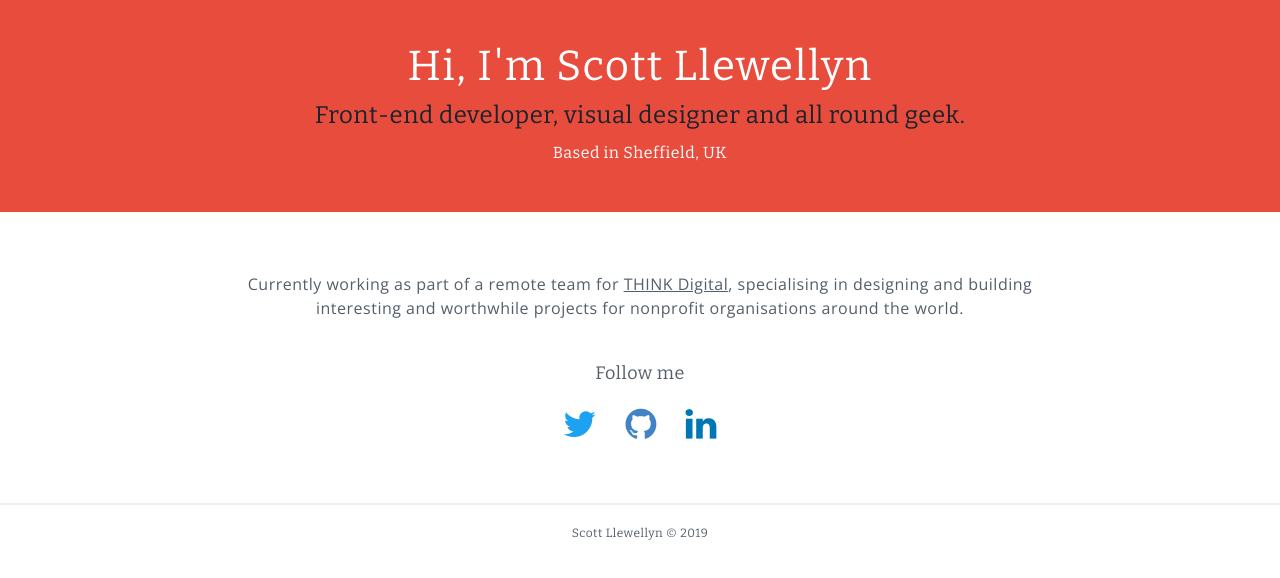
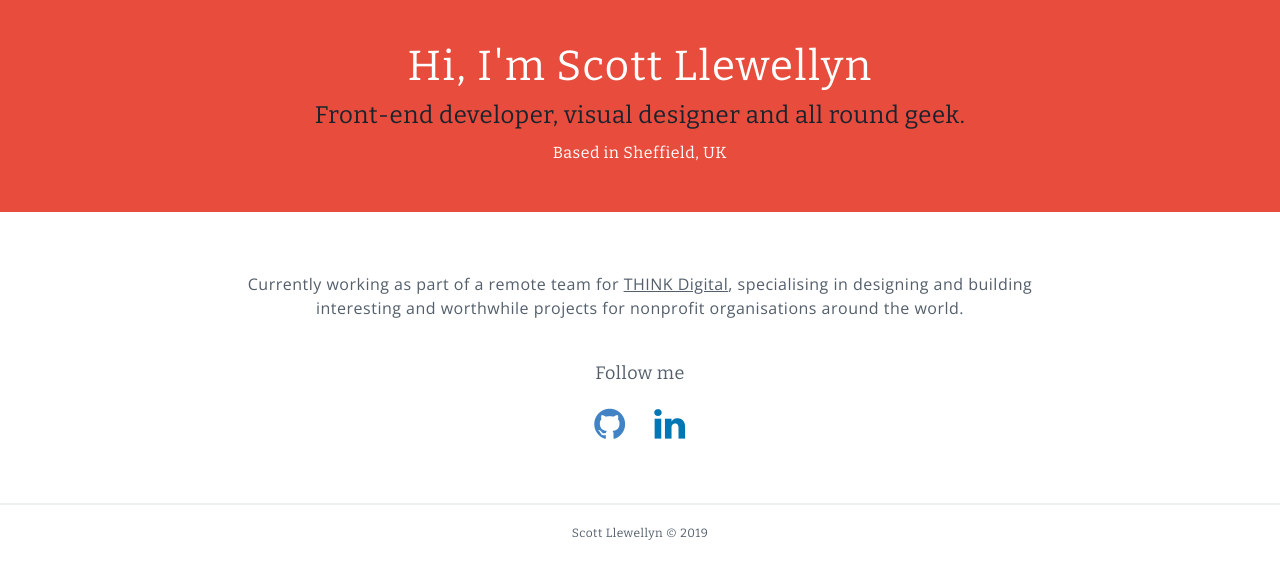
Before and after one commit to scottify/scottify.github.io, a website: page index.html in a window 1280 px wide. Drawn offline with nearby package versions, Linux system fonts and the light colour scheme.

Commit message:
Remove twitter

```diff
--- a/index.html
+++ b/index.html
@@ -127,11 +127,6 @@ var ua = navigator.userAgent,
                         <h3>Follow me</h3>
                         <ul class="social unstyled">
                             <li>
-                                <a href="https://twitter.com/scottifydotcom" class="twitter" title="Twitter" target="_blank">
-                                    <i class="fa fa-twitter" aria-hidden="true"></i>
-                                </a>
-                            </li>
-                            <li>
                                 <a href="https://github.com/scottify" class="github" title="GitHub" target="_blank">
                                     <i class="fa fa-github" aria-hidden="true"></i>
                                 </a>
```
